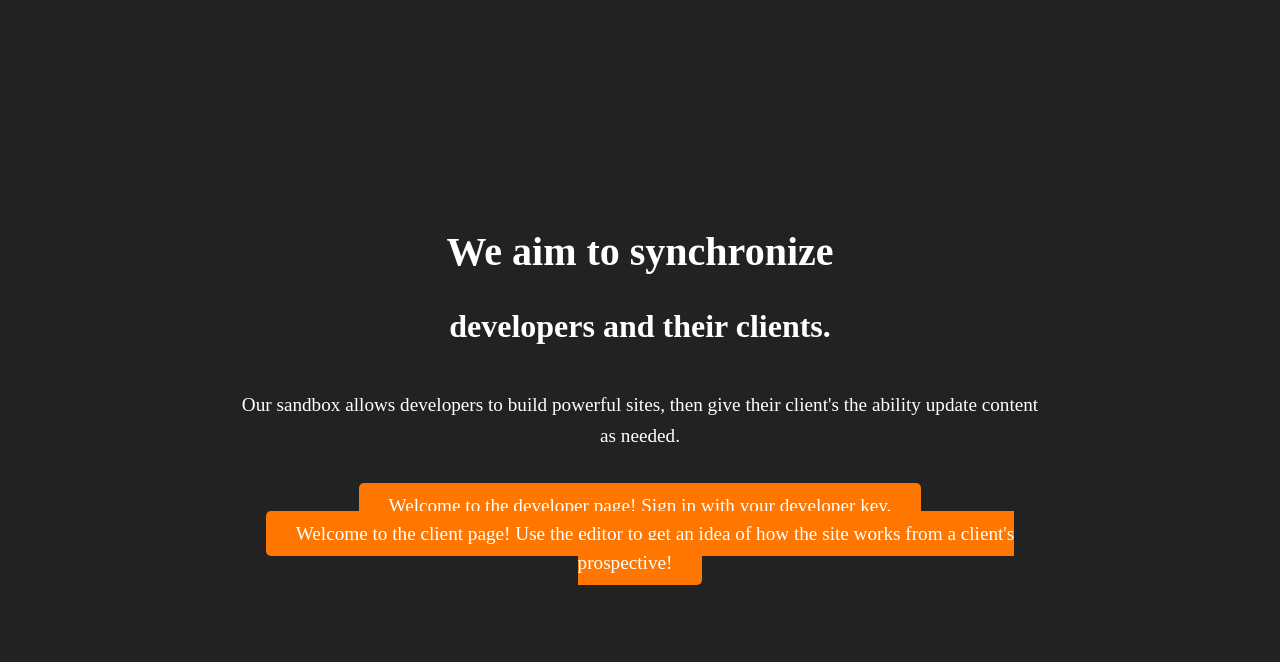
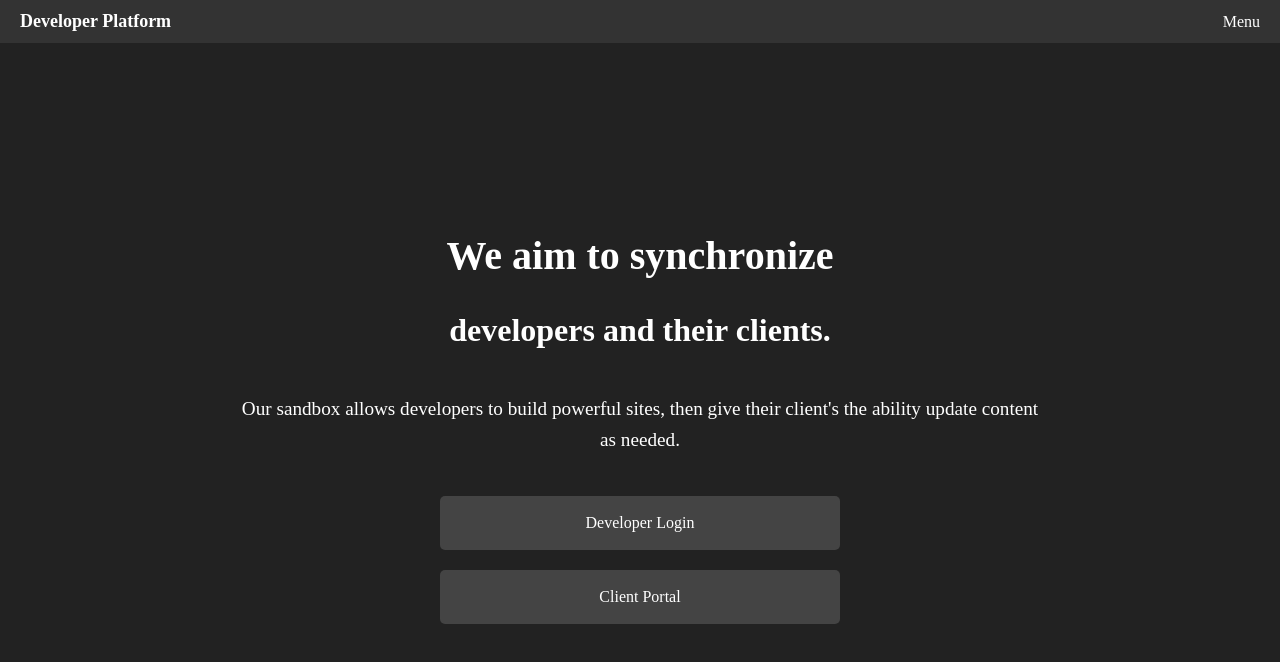
Before and after one commit to snorkelingcode/moddedlobby, a React (Vite) app: page /introduction in a window 1280 px wide. Shown: the top 662 px of the page. Built offline with nearby package versions, Linux system fonts and the light colour scheme.

Commit message:
updated UI elements

```diff
--- a/src/App.tsx
+++ b/src/App.tsx
@@ -13,14 +13,14 @@ import ClientPage from './pages/ClientPage';
 import DeveloperPage from './pages/DeveloperPage';
 import EditorPage from './pages/EditorPage';
 import ContactPage from './pages/ContactPage';
-import MenuPage from './pages/MenuPage';
 
 // Root Container
 const AppContainer = styled.div`
   display: flex;
   flex-direction: column;
-  height: 100vh;
+  min-height: 100vh;
   background-color: #f0f0f0;
+  overflow-x: hidden;
 `;
 
 function App() {
@@ -43,7 +43,6 @@ function App() {
           <Route path="/developer" element={<DeveloperPage />} />
           <Route path="/editor" element={<EditorPage />} />
           <Route path="/contact" element={<ContactPage />} />
-          <Route path="/menu" element={<MenuPage />} />
         </Routes>
       </AppContainer>
     </BrowserRouter>
--- a/src/components/Header.tsx
+++ b/src/components/Header.tsx
@@ -1,6 +1,5 @@
 import React from 'react';
 import styled from 'styled-components';
-import { HeaderProps } from '../types';
 
 const HeaderContainer = styled.header`
   display: flex;
@@ -15,6 +14,12 @@ const HeaderContainer = styled.header`
   z-index: 100;
 `;
 
+const Logo = styled.div`
+  color: white;
+  font-weight: bold;
+  font-size: 18px;
+`;
+
 const MenuButton = styled.button`
   color: white;
   font-size: 16px;
@@ -22,27 +27,22 @@ const MenuButton = styled.button`
   border-radius: 4px;
   background: none;
   cursor: pointer;
-  display: flex;
-  align-items: center;
-  justify-content: center;
+  border: none;
+
+  &:hover {
+    color: var(--accent-color);
+  }
 `;
 
-const CloseButton = styled.button`
-  color: var(--accent-color);
-  font-size: 24px;
-  font-weight: bold;
-  background: none;
-  cursor: pointer;
-`;
+interface HeaderProps {
+  onMenuClick: () => void;
+}
 
-const Header: React.FC<HeaderProps> = ({ showMenu, setShowMenu }) => {
+const Header: React.FC<HeaderProps> = ({ onMenuClick }) => {
   return (
     <HeaderContainer>
-      {showMenu ? (
-        <CloseButton onClick={() => setShowMenu(false)}>X</CloseButton>
-      ) : (
-        <MenuButton onClick={() => setShowMenu(true)}>Menu</MenuButton>
-      )}
+      <Logo>Developer Platform</Logo>
+      <MenuButton onClick={onMenuClick}>Menu</MenuButton>
     </HeaderContainer>
   );
 };
--- /dev/null
+++ b/src/components/Menu.tsx
@@ -0,0 +1,84 @@
+import React from 'react';
+import { Link } from 'react-router-dom';
+import styled from 'styled-components';
+
+const MenuOverlay = styled.div`
+  position: fixed;
+  top: 0;
+  left: 0;
+  width: 100%;
+  height: 100%;
+  background-color: rgba(0, 0, 0, 0.9);
+  z-index: 1000;
+  display: flex;
+  flex-direction: column;
+  align-items: center;
+  justify-content: center;
+`;
+
+const CloseButton = styled.button`
+  position: absolute;
+  top: 20px;
+  right: 20px;
+  color: var(--accent-color);
+  font-size: 24px;
+  background: none;
+  border: none;
+  cursor: pointer;
+`;
+
+const MenuList = styled.ul`
+  list-style: none;
+  padding: 0;
+  margin: 0;
+  display: flex;
+  flex-direction: column;
+  gap: 20px;
+  text-align: center;
+`;
+
+const MenuItem = styled.li`
+  font-size: 2rem;
+  color: white;
+  cursor: pointer;
+  transition: transform 0.2s;
+
+  &:hover {
+    color: var(--accent-color);
+    transform: scale(1.05);
+  }
+`;
+
+interface MenuProps {
+  isOpen: boolean;
+  onClose: () => void;
+}
+
+const Menu: React.FC<MenuProps> = ({ isOpen, onClose }) => {
+  if (!isOpen) return null;
+
+  const menuItems = [
+    { label: 'HOME', path: '/' },
+    { label: 'DEVELOPERS', path: '/developer' },
+    { label: 'CLIENTS', path: '/client' },
+    { label: 'CONTACT', path: '/contact' },
+    { label: 'DASHBOARD', path: '/dashboard' },
+  ];
+
+  return (
+    <MenuOverlay>
+      <CloseButton onClick={onClose}>X</CloseButton>
+      <MenuList>
+        {menuItems.map((item, index) => (
+          <MenuItem key={index}>
+            <Link to={item.path} onClick={onClose}>
+              {item.label}
+            </Link>
+          </MenuItem>
+        ))}
+      </MenuList>
+    </MenuOverlay>
+  );
+};
+
+export default Menu;
--- a/src/pages/AIReformat.tsx
+++ b/src/pages/AIReformat.tsx
@@ -1,13 +1,44 @@
-import { useState } from 'react';
+import React, { useState } from 'react';
 import styled from 'styled-components';
-import Header from '../components/Header';
 import Navigation from '../components/Navigation';
-import Button from '../components/Button';
+import Menu from '../components/Menu';
 
 const PageContainer = styled.div`
   display: flex;
   flex-direction: column;
-  height: 100vh;
+  min-height: 100vh;
+`;
+
+const HeaderBar = styled.div`
+  display: flex;
+  justify-content: space-between;
+  align-items: center;
+  height: var(--header-height);
+  width: 100%;
+  background-color: #333;
+  padding: 0 20px;
+  position: sticky;
+  top: 0;
+  z-index: 100;
+`;
+
+const Logo = styled.div`
+  color: white;
+  font-weight: bold;
+  font-size: 18px;
+`;
+
+const MenuButton = styled.button`
+  color: white;
+  font-size: 16px;
+  padding: 5px 10px;
+  background: none;
+  border: none;
+  cursor: pointer;
+
+  &:hover {
+    color: #aaa;
+  }
 `;
 
 const ContentContainer = styled.div`
@@ -58,7 +89,7 @@ const PromptInput = styled.textarea`
   width: 100%;
   height: 100px;
   padding: 10px;
-  border: 1px solid var(--accent-color);
+  border: 1px solid #555;
   border-radius: 5px;
   background-color: var(--gray-light);
   resize: none;
@@ -66,6 +97,26 @@ const PromptInput = styled.textarea`
 
   &::placeholder {
     color: #999;
+  }
+`;
+
+const AddButton = styled.button`
+  position: relative;
+  float: right;
+  margin-top: -40px;
+  margin-right: 10px;
+  background-color: #444;
+  color: white;
+  width: 30px;
+  height: 30px;
+  border-radius: 5px;
+  display: flex;
+  align-items: center;
+  justify-content: center;
+  cursor: pointer;
+
+  &:hover {
+    background-color: #555;
   }
 `;
 
@@ -79,13 +130,33 @@ const ActionButtons = styled.div`
   }
 `;
 
-const AIReformat = () => {
-  const [showMenu, setShowMenu] = useState<boolean>(false);
+const Button = styled.button<{ primary?: boolean }>`
+  background-color: ${props => props.primary ? '#444' : '#333'};
+  color: white;
+  padding: 8px 15px;
+  border: none;
+  border-radius: 5px;
+  cursor: pointer;
+  font-size: 14px;
+
+  &:hover {
+    background-color: ${props => props.primary ? '#555' : '#444'};
+  }
+`;
+
+const AIReformat: React.FC = () => {
+  const [menuOpen, setMenuOpen] = useState<boolean>(false);
   const [prompt, setPrompt] = useState<string>('');
 
   return (
     <PageContainer>
-      <Header showMenu={showMenu} setShowMenu={setShowMenu} />
+      <HeaderBar>
+        <Logo>Developer Platform</Logo>
+        <MenuButton onClick={() => setMenuOpen(true)}>Menu</MenuButton>
+      </HeaderBar>
+
+      <Menu isOpen={menuOpen} onClose={() => setMenuOpen(false)} />
+
       <ContentContainer>
         <Navigation activeTab="AI Reformat" />
 
@@ -112,10 +183,7 @@ const AIReformat = () => {
               value={prompt}
               onChange={(e) => setPrompt(e.target.value)}
             />
-            <Button
-              icon="➕"
-              style={{ position: 'relative', float: 'right', marginTop: '-40px', marginRight: '10px' }}
-            />
+            <AddButton>+</AddButton>
           </PromptSection>
 
           <ActionButtons>
--- a/src/pages/EditorPage.tsx
+++ b/src/pages/EditorPage.tsx
@@ -1,18 +1,27 @@
-import { useState } from 'react';
+import React, { useState } from 'react';
 import styled from 'styled-components';
+import Menu from '../components/Menu';
 
 const PageContainer = styled.div`
   display: flex;
   flex-direction: column;
   height: 100vh;
+  overflow: hidden;
 `;
 
 const MenuBar = styled.div`
   display: flex;
-  justify-content: flex-end;
+  justify-content: space-between;
   align-items: center;
   background-color: #333;
   padding: 8px 20px;
+  height: var(--header-height);
+`;
+
+const Logo = styled.div`
+  color: white;
+  font-weight: bold;
+  font-size: 18px;
 `;
 
 const MenuButton = styled.button`
@@ -21,16 +30,22 @@ const MenuButton = styled.button`
   color: white;
   font-size: 16px;
   cursor: pointer;
+
+  &:hover {
+    color: var(--accent-color);
+  }
 `;
 
 const EditorContainer = styled.div`
   display: grid;
   grid-template-columns: 1fr 1fr;
   flex: 1;
+  overflow: hidden;
 
   @media (max-width: 768px) {
     grid-template-columns: 1fr;
     grid-template-rows: 1fr 1fr;
+    overflow-y: auto;
   }
 `;
 
@@ -39,6 +54,7 @@ const FormatPanel = styled.div`
   flex-direction: column;
   background-color: white;
   border-right: 1px solid #ccc;
+  overflow: hidden;
 
   @media (max-width: 768px) {
     border-right: none;
@@ -50,6 +66,7 @@ const EditPanel = styled.div`
   display: flex;
   flex-direction: column;
   background-color: white;
+  overflow: hidden;
 `;
 
 const PanelHeader = styled.div`
@@ -66,8 +83,8 @@ const PanelTitle = styled.h3`
 `;
 
 const EditButton = styled.button`
-  background-color: #FF7700;
-  border: none;
+  background-color: #444;
+  border: 1px solid #555;
   width: 24px;
   height: 24px;
   border-radius: 4px;
@@ -75,6 +92,7 @@ const EditButton = styled.button`
   align-items: center;
   justify-content: center;
   cursor: pointer;
+  color: white;
 `;
 
 const PanelContent = styled.div`
@@ -190,12 +208,21 @@ const EditTrigger = styled.span`
   right: 0;
   top: 50%;
   transform: translateY(-50%);
-  width: 0;
-  height: 0;
-  border-top: 6px solid transparent;
-  border-left: 10px solid #FF7700;
-  border-bottom: 6px solid transparent;
+  width: 16px;
+  height: 16px;
+  background-color: #444;
+  border-radius: 50%;
+  display: flex;
+  align-items: center;
+  justify-content: center;
   cursor: pointer;
+  color: white;
+  font-size: 10px;
+
+  &::after {
+    content: "✏️";
+    font-size: 10px;
+  }
 `;
 
 const PreviewContainer = styled.div`
@@ -246,7 +273,7 @@ const PopupTitle = styled.div`
     background: none;
     border: none;
     cursor: pointer;
-    color: #FF7700;
+    color: #333;
     font-weight: bold;
   }
 `;
@@ -267,7 +294,7 @@ const ColorPickerRow = styled.div`
   }
 `;
 
-const ColorPreview = styled.div`
+const ColorPreview = styled.div<{ color: string }>`
   width: 20px;
   height: 20px;
   border-radius: 50%;
@@ -303,8 +330,8 @@ const JustificationOptions = styled.div`
   }
 `;
 
-const JustifyOption = styled.button`
-  background-color: ${props => props ? '#ccc' : '#eee'};
+const JustifyOption = styled.button<{ isActive?: boolean }>`
+  background-color: ${props => props.isActive ? '#aaa' : '#eee'};
   border: 1px solid #999;
   padding: 5px 10px;
   cursor: pointer;
@@ -325,8 +352,9 @@ const FontSizeOption = styled.div`
   text-align: center;
 `;
 
-const EditorPage = () => {
+const EditorPage: React.FC = () => {
   const [activePopup, setActivePopup] = useState<string | null>(null);
+  const [menuOpen, setMenuOpen] = useState<boolean>(false);
 
   const handleEditClick = (elementId: string) => {
     if (activePopup === elementId) {
@@ -336,18 +364,25 @@ const EditorPage = () => {
     }
   };
 
+  const toggleMenu = () => {
+    setMenuOpen(!menuOpen);
+  };
+
   return (
     <PageContainer>
       <MenuBar>
-        <MenuButton>Menu</MenuButton>
+        <Logo>Developer Platform</Logo>
+        <MenuButton onClick={toggleMenu}>Menu</MenuButton>
       </MenuBar>
+
+      <Menu isOpen={menuOpen} onClose={() => setMenuOpen(false)} />
 
       <EditorContainer>
         {/* Left side - Format Panel (static) */}
         <FormatPanel>
           <PanelHeader>
             <PanelTitle>Header 1</PanelTitle>
-            <EditButton />
+            <EditButton>+</EditButton>
           </PanelHeader>
 
           <PanelContent>
@@ -374,7 +409,7 @@ const EditorPage = () => {
         <EditPanel>
           <PanelHeader>
             <PanelTitle>Welcome!</PanelTitle>
-            <EditButton />
+            <EditButton>+</EditButton>
           </PanelHeader>
 
           <PanelContent>
@@ -401,7 +436,7 @@ const EditorPage = () => {
                   <FontOptionRow>
                     <span>Justification:</span>
                     <JustificationOptions>
-                      <JustifyOption>Left</JustifyOption>
+                      <JustifyOption isActive={true}>Left</JustifyOption>
                       <JustifyOption>Center</JustifyOption>
                       <JustifyOption>Right</JustifyOption>
                     </JustificationOptions>
@@ -435,7 +470,7 @@ const EditorPage = () => {
                   <FontOptionRow>
                     <span>Justification:</span>
                     <JustificationOptions>
-                      <JustifyOption>Left</JustifyOption>
+                      <JustifyOption isActive={true}>Left</JustifyOption>
                       <JustifyOption>Center</JustifyOption>
                       <JustifyOption>Right</JustifyOption>
                     </JustificationOptions>
@@ -467,7 +502,7 @@ const EditorPage = () => {
                   <FontOptionRow>
                     <span>Justification:</span>
                     <JustificationOptions>
-                      <JustifyOption>Left</JustifyOption>
+                      <JustifyOption isActive={true}>Left</JustifyOption>
                       <JustifyOption>Center</JustifyOption>
                       <JustifyOption>Right</JustifyOption>
                     </JustificationOptions>
--- a/src/pages/Introduction.tsx
+++ b/src/pages/Introduction.tsx
@@ -1,71 +1,110 @@
-import React from 'react';
+import React, { useState } from 'react';
 import { Link } from 'react-router-dom';
 import styled from 'styled-components';
-import Button from '../components/Button';
+import Menu from '../components/Menu';
 
 const IntroContainer = styled.div`
   display: flex;
   flex-direction: column;
   align-items: center;
   justify-content: center;
-  height: 100vh;
+  min-height: 100vh;
   background-color: #222;
   color: white;
   text-align: center;
   padding: 20px;
 `;
 
+const MenuBar = styled.div`
+  display: flex;
+  justify-content: space-between;
+  align-items: center;
+  background-color: #333;
+  padding: 8px 20px;
+  width: 100%;
+  position: fixed;
+  top: 0;
+  left: 0;
+  z-index: 10;
+`;
+
+const Logo = styled.div`
+  color: white;
+  font-weight: bold;
+  font-size: 18px;
+`;
+
+const MenuButton = styled.button`
+  background: none;
+  border: none;
+  color: white;
+  font-size: 16px;
+  cursor: pointer;
+
+  &:hover {
+    color: #aaa;
+  }
+`;
+
 const IntroContent = styled.div`
   max-width: 800px;
   width: 100%;
+  margin-top: var(--header-height);
 `;
 
 const IntroHeading = styled.h1`
-  font-size: 2.5rem;
+  font-size: clamp(1.8rem, 5vw, 2.5rem);
   margin-bottom: 20px;
-
-  @media (max-width: 768px) {
-    font-size: 2rem;
-  }
 `;
 
 const IntroSubheading = styled.h2`
-  font-size: 2rem;
+  font-size: clamp(1.5rem, 4vw, 2rem);
   margin-bottom: 40px;
-
-  @media (max-width: 768px) {
-    font-size: 1.5rem;
-  }
 `;
 
 const IntroDescription = styled.p`
-  font-size: 1.2rem;
+  font-size: clamp(1rem, 3vw, 1.2rem);
   margin-bottom: 40px;
   line-height: 1.6;
-
-  @media (max-width: 768px) {
-    font-size: 1rem;
-  }
 `;
 
-const ActionButton = styled(Button)`
-  background-color: var(--accent-color);
+const ActionButtons = styled.div`
+  display: flex;
+  flex-direction: column;
+  gap: 20px;
+  width: 100%;
+  max-width: 400px;
+  margin: 0 auto;
+`;
+
+const ActionButton = styled(Link)`
+  display: block;
+  background-color: #444;
   color: white;
-  padding: 12px 30px;
-  font-size: 1.2rem;
+  padding: 15px 20px;
+  font-size: 1rem;
   border-radius: 5px;
   cursor: pointer;
   transition: background-color 0.2s;
-  margin-bottom: 20px;
+  text-align: center;
 
   &:hover {
-    background-color: #e66c00;
+    background-color: #555;
   }
 `;
 
 const Introduction: React.FC = () => {
+  const [menuOpen, setMenuOpen] = useState<boolean>(false);
+
   return (
     <IntroContainer>
+      <MenuBar>
+        <Logo>Developer Platform</Logo>
+        <MenuButton onClick={() => setMenuOpen(true)}>Menu</MenuButton>
+      </MenuBar>
+
+      <Menu isOpen={menuOpen} onClose={() => setMenuOpen(false)} />
+
       <IntroContent>
         <IntroHeading>We aim to synchronize</IntroHeading>
         <IntroSubheading>developers and their clients.</IntroSubheading>
@@ -74,17 +113,15 @@ const Introduction: React.FC = () => {
           Our sandbox allows developers to build powerful sites, then give their client's the ability update content as needed.
         </IntroDescription>
 
-        <div>
-          <ActionButton as={Link} to="/developer">
-            Welcome to the developer page! Sign in with your developer key.
+        <ActionButtons>
+          <ActionButton to="/developer">
+            Developer Login
           </ActionButton>
-        </div>
 
-        <div>
-          <ActionButton as={Link} to="/client">
-            Welcome to the client page! Use the editor to get an idea of how the site works from a client's prospective!
+          <ActionButton to="/client">
+            Client Portal
           </ActionButton>
-        </div>
+        </ActionButtons>
       </IntroContent>
     </IntroContainer>
   );
--- a/src/pages/ProfileSettings.tsx
+++ b/src/pages/ProfileSettings.tsx
@@ -1,14 +1,45 @@
 import React, { useState } from 'react';
 import styled from 'styled-components';
-import Header from '../components/Header';
 import Navigation from '../components/Navigation';
-import Button from '../components/Button';
+import Menu from '../components/Menu';
 import { ProfileSettingsProps, UserProfile } from '../types';
 
 const PageContainer = styled.div`
   display: flex;
   flex-direction: column;
-  height: 100vh;
+  min-height: 100vh;
+`;
+
+const HeaderBar = styled.div`
+  display: flex;
+  justify-content: space-between;
+  align-items: center;
+  height: var(--header-height);
+  width: 100%;
+  background-color: #333;
+  padding: 0 20px;
+  position: sticky;
+  top: 0;
+  z-index: 100;
+`;
+
+const Logo = styled.div`
+  color: white;
+  font-weight: bold;
+  font-size: 18px;
+`;
+
+const MenuButton = styled.button`
+  color: white;
+  font-size: 16px;
+  padding: 5px 10px;
+  background: none;
+  border: none;
+  cursor: pointer;
+
+  &:hover {
+    color: #aaa;
+  }
 `;
 
 const ContentContainer = styled.div`
@@ -49,11 +80,12 @@ const ProfilePicture = styled.div`
   width: 150px;
   height: 150px;
   border-radius: 50%;
-  border: 2px solid var(--accent-color);
+  border: 2px solid #444;
   display: flex;
   align-items: center;
   justify-content: center;
   margin-bottom: 20px;
+  background-color: #555;
 `;
 
 const FormGroup = styled.div`
@@ -97,8 +129,31 @@ const ActionButtons = styled.div`
   gap: 10px;
 `;
 
+interface StyledButtonProps {
+  danger?: boolean;
+  fullWidth?: boolean;
+}
+
+const StyledButton = styled.button<StyledButtonProps>`
+  display: block;
+  background-color: ${props => props.danger ? '#d32f2f' : '#444'};
+  color: white;
+  padding: 8px 15px;
+  font-size: 14px;
+  border-radius: 5px;
+  cursor: pointer;
+  width: ${props => props.fullWidth ? '100%' : 'auto'};
+  transition: background-color 0.2s;
+  text-align: center;
+  border: none;
+
+  &:hover {
+    background-color: ${props => props.danger ? '#b71c1c' : '#555'};
+  }
+`;
+
 const ProfileSettings: React.FC<ProfileSettingsProps> = ({ userType = 'client' }) => {
-  const [showMenu, setShowMenu] = useState<boolean>(false);
+  const [menuOpen, setMenuOpen] = useState<boolean>(false);
 
   // Sample profile data
   const profile: UserProfile = {
@@ -112,7 +167,13 @@ const ProfileSettings: React.FC<ProfileSettingsProps> = ({ userType = 'client' }
 
   return (
     <PageContainer>
-      <Header showMenu={showMenu} setShowMenu={setShowMenu} />
+      <HeaderBar>
+        <Logo>Developer Platform</Logo>
+        <MenuButton onClick={() => setMenuOpen(true)}>Menu</MenuButton>
+      </HeaderBar>
+
+      <Menu isOpen={menuOpen} onClose={() => setMenuOpen(false)} />
+
       <ContentContainer>
         <Navigation activeTab="Profile Settings" />
 
@@ -127,12 +188,12 @@ const ProfileSettings: React.FC<ProfileSettingsProps> = ({ userType = 'client' }
               <FormGroup>
                 <Label>Email:</Label>
                 <Input type="email" value={profile.email} readOnly />
-                <Button style={{ marginTop: '10px' }}>Change</Button>
+                <StyledButton style={{ marginTop: '10px' }}>Change</StyledButton>
               </FormGroup>
 
               <FormGroup>
                 <Label>Password:</Label>
-                <Button>Sign-In</Button>
+                <StyledButton>Change Password</StyledButton>
               </FormGroup>
             </LeftColumn>
 
@@ -159,8 +220,8 @@ const ProfileSettings: React.FC<ProfileSettingsProps> = ({ userType = 'client' }
               </FormGroup>
 
               <ActionButtons>
-                <Button fullWidth>Manage Subscription</Button>
-                <Button fullWidth danger>Delete Account</Button>
+                <StyledButton fullWidth>Manage Subscription</StyledButton>
+                <StyledButton fullWidth danger>Delete Account</StyledButton>
               </ActionButtons>
             </RightColumn>
           </ProfileSection>
--- a/src/styles/GlobalStyle.ts
+++ b/src/styles/GlobalStyle.ts
@@ -6,6 +6,12 @@ const GlobalStyle = createGlobalStyle`
     padding: 0;
     box-sizing: border-box;
     font-family: 'Times New Roman', serif;
+  }
+
+  html, body {
+    height: 100%;
+    width: 100%;
+    overflow-x: hidden;
   }
 
   body {
@@ -31,17 +37,37 @@ const GlobalStyle = createGlobalStyle`
     color: inherit;
   }
 
+  /* Responsive font sizes */
+  h1 {
+    font-size: clamp(1.5rem, 5vw, 2.5rem);
+  }
+
+  h2 {
+    font-size: clamp(1.3rem, 4vw, 2rem);
+  }
+
+  h3 {
+    font-size: clamp(1.1rem, 3vw, 1.75rem);
+  }
+
   /* Variables */
   :root {
     --primary-color: #000000;
     --secondary-color: #FFFFFF;
     --tertiary-color: #737373;
-    --accent-color: #FF7700;
+    --accent-color: #444;
     --gray-light: #E0E0E0;
     --gray-medium: #B0B0B0;
     --gray-dark: #707070;
     --header-height: 50px;
   }
+
+  /* Media queries */
+  @media (max-width: 768px) {
+    body {
+      font-size: 14px;
+    }
+  }
 `;
 
 export default GlobalStyle;
```
Also changed, not shown: src/pages/MenuPage.tsx (deleted, +0 -98 lines), src/types/index.ts (+6 -2 lines).
